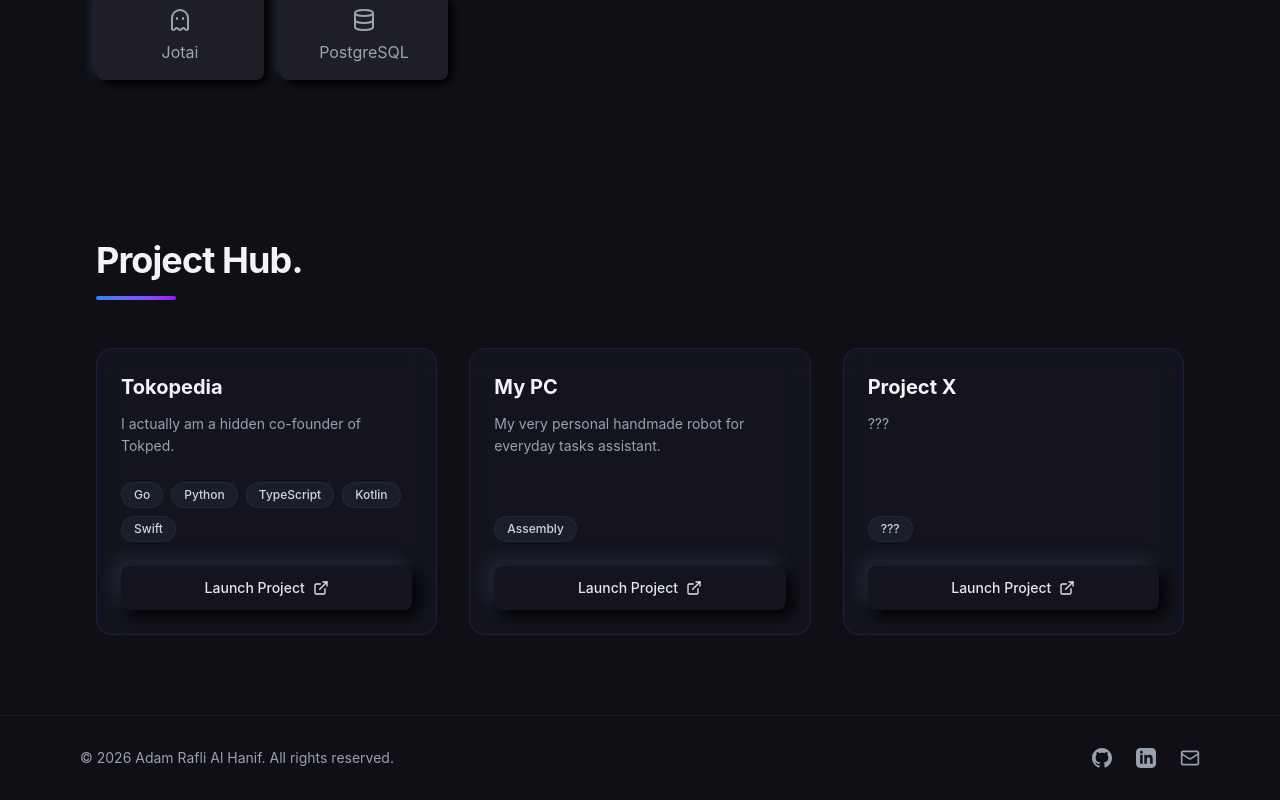
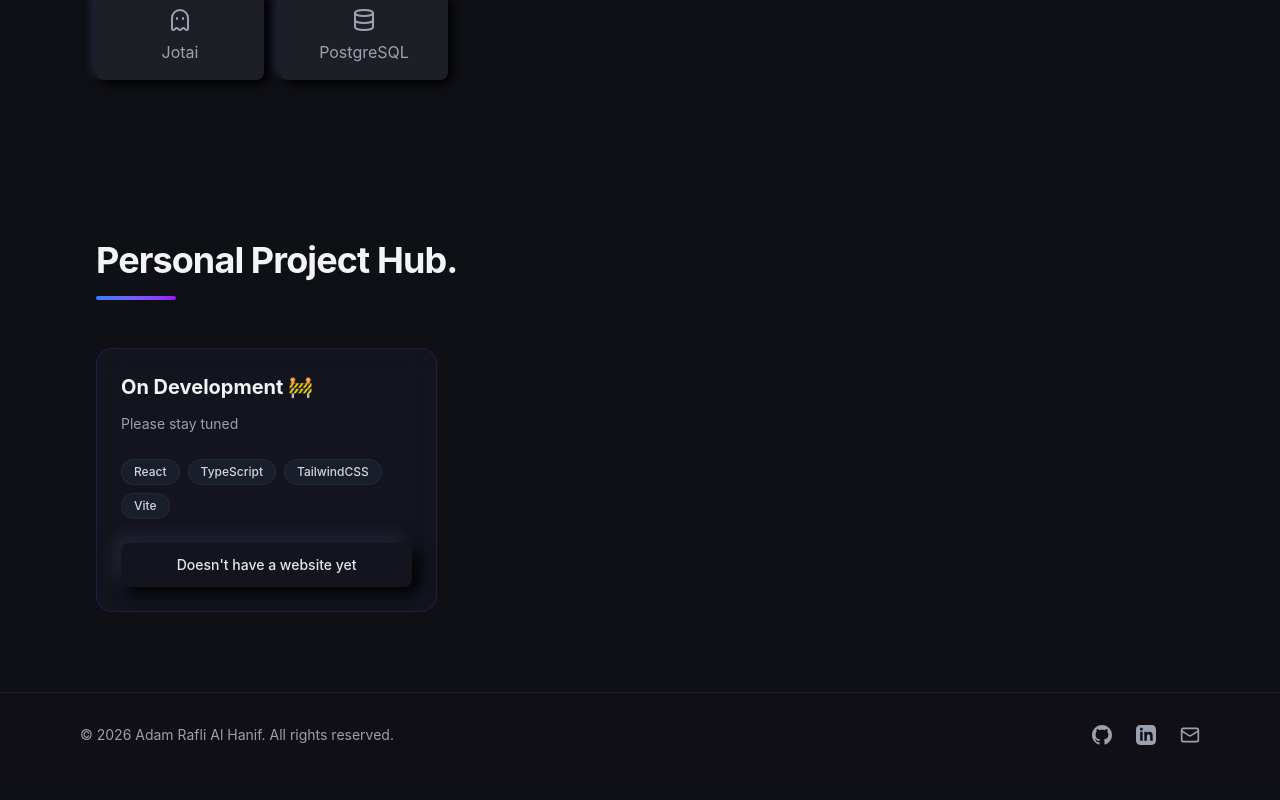
Before and after one commit to AdamRaf/adam-portfolio, a React (Vite) app: page / in a window 1280 px wide. Shown: the part 2621-3421 px from the top of the page. After the commit the page ends 3398 px from the top, so only its background shows below. Built offline with nearby package versions, Linux system fonts and the light colour scheme.

Commit message:
refactor(projects): replace mock data with a safe development placeholder and update section title
Because people are starting to visiting :p

```diff
--- a/src/components/sections/Projects.tsx
+++ b/src/components/sections/Projects.tsx
@@ -26,7 +26,7 @@ export default function Projects() {
         className="mb-12"
       >
         <h2 className="text-3xl md:text-4xl font-bold text-gray-100 tracking-tight">
-          Project Hub.
+          Personal Project Hub.
         </h2>
         <div className="w-20 h-1 bg-gradient-to-r from-blue-500 to-purple-600 mt-4 rounded-full"></div>
       </motion.div>
@@ -71,9 +71,11 @@ export default function Projects() {
                 href={project.link}
                 target="_blank"
                 rel="noopener noreferrer"
+                onClick={(e) => {if (project.link === "#") e.preventDefault()}}
                 className="mt-auto flex items-center justify-center gap-2 w-full py-3 rounded-lg text-sm font-medium text-gray-200 neu-extruded hover:neu-sunken transition-all duration-300"
               >
-                Launch Project <ExternalLink className="w-4 h-4" />
+                {project.link === "#" ? "Doesn't have a website yet" : "Launch Project"}
+                {project.link !== "#" && <ExternalLink className="w-4 h-4" />}
               </a>
             </div>
           </motion.div>
--- a/src/data/projects.ts
+++ b/src/data/projects.ts
@@ -1,20 +1,8 @@
 export const projectsData = [
   {
-    title: "Tokopedia",
-    description: "I actually am a hidden co-founder of Tokped.",
-    techStack: ["Go", "Python", "TypeScript", "Kotlin", "Swift"],
-    link: "#"
-  },
-  {
-    title: "My PC",
-    description: "My very personal handmade robot for everyday tasks assistant.",
-    techStack: ["Assembly"],
-    link: "#"
-  },
-  {
-    title: "Project X",
-    description: "???",
-    techStack: ["???"],
+    title: "On Development 🚧",
+    description: "Please stay tuned",
+    techStack: ["React", "TypeScript", "TailwindCSS", "Vite"],
     link: "#"
   }
 ];
```
